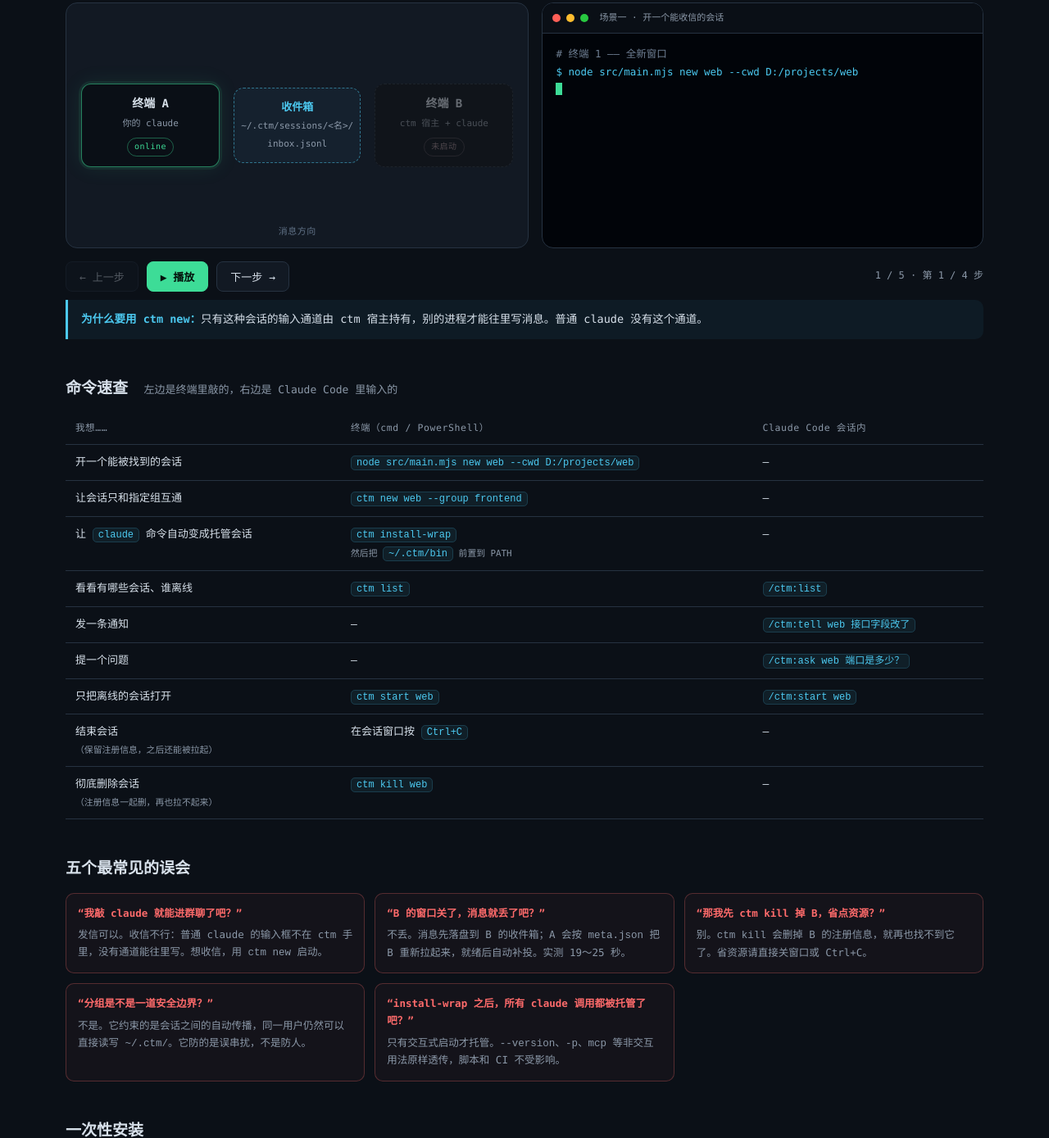
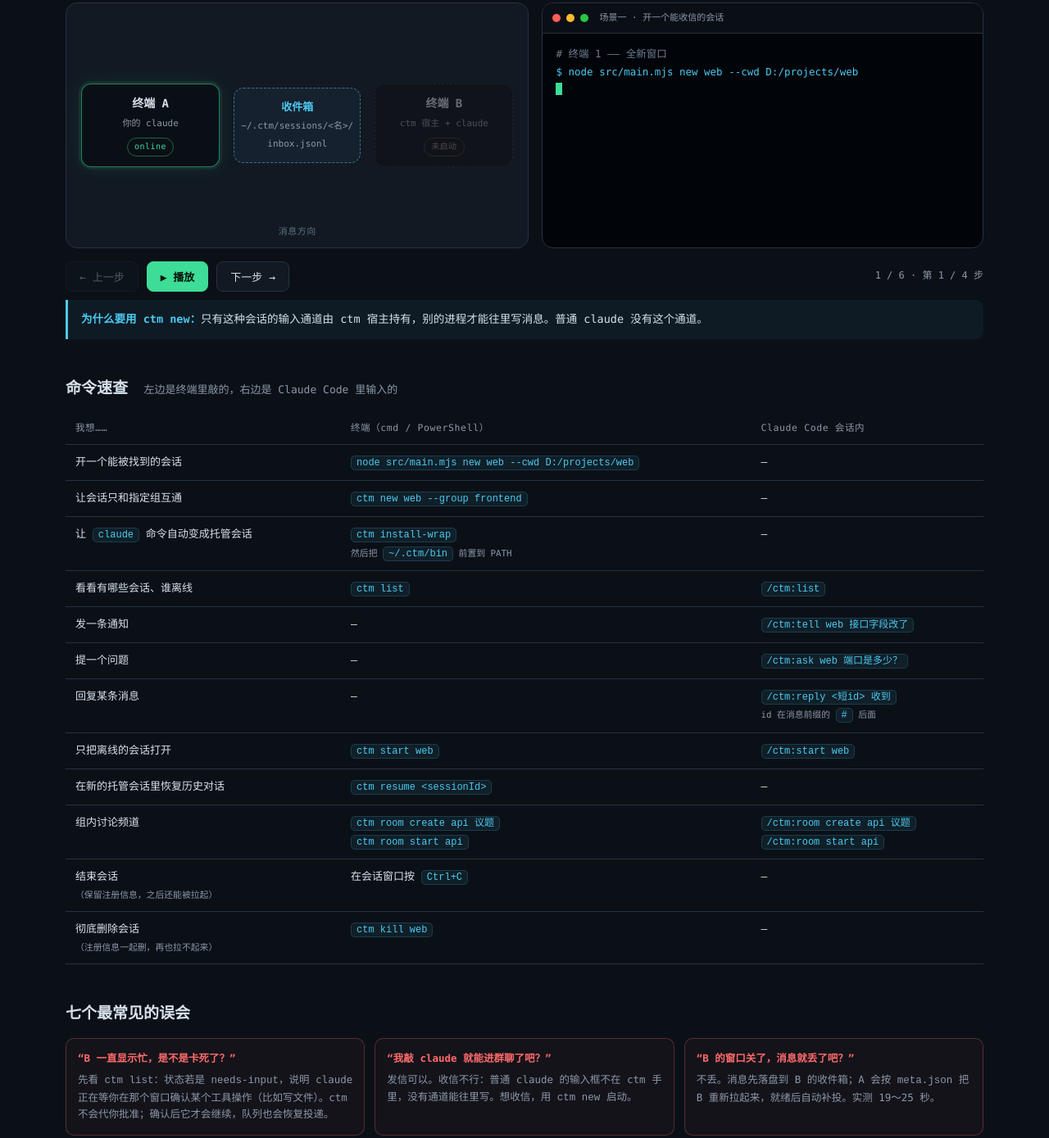
Before and after one commit to renhao-wan/ctm, a website: page docs/guide.html in a window 1280 px wide. Shown: the part 440-1829 px from the top of the page at 82% size. Drawn offline with Linux system fonts and the light colour scheme.

Commit message:
chore(release): 发布 0.3.0 并完善文档与自检
- npm files/prepack/LICENSE，npm pack 可打包
- doctor 增加数据目录、包装脚本、wt.exe 检查
- README、guide.html、设计文档同步 M4/M5

```diff
--- a/docs/guide.html
+++ b/docs/guide.html
@@ -303,7 +303,7 @@
 
   <header>
     <h1>ctm 使用指南 <span>·</span> 跟着动画走一遍</h1>
-    <p>不要读文档，点「播放」，看五个场景就行。每个场景 4～6 步。</p>
+    <p>不要读文档，点「播放」，看六个场景就行。每个场景 4～6 步。</p>
   </header>
 
   <div class="prereq">
@@ -319,6 +319,7 @@
     <button data-scene="2">③ B 没开：A 把 B 拉起来</button>
     <button data-scene="3">④ 分组：谁看得见谁</button>
     <button data-scene="4">⑤ 敲 claude 就自动托管</button>
+    <button data-scene="5">⑥ 组内讨论频道</button>
   </nav>
 
   <div class="stage">
@@ -403,9 +404,24 @@
         <td><code>/ctm:ask web 端口是多少？</code></td>
       </tr>
       <tr>
+        <td>回复某条消息</td>
+        <td>—</td>
+        <td><code>/ctm:reply &lt;短id&gt; 收到</code><br><small style="color:#8b98a8">id 在消息前缀的 <code>#</code> 后面</small></td>
+      </tr>
+      <tr>
         <td>只把离线的会话打开</td>
         <td><code>ctm start web</code></td>
         <td><code>/ctm:start web</code></td>
+      </tr>
+      <tr>
+        <td>在新的托管会话里恢复历史对话</td>
+        <td><code>ctm resume &lt;sessionId&gt;</code></td>
+        <td>—</td>
+      </tr>
+      <tr>
+        <td>组内讨论频道</td>
+        <td><code>ctm room create api 议题</code><br><code>ctm room start api</code></td>
+        <td><code>/ctm:room create api 议题</code><br><code>/ctm:room start api</code></td>
       </tr>
       <tr>
         <td>结束会话<br><small style="color:#8b98a8">（保留注册信息，之后还能被拉起）</small></td>
@@ -420,8 +436,12 @@
     </tbody>
   </table>
 
-  <h2>五个最常见的误会</h2>
+  <h2>七个最常见的误会</h2>
   <div class="myths">
+    <div class="myth">
+      <b>“B 一直显示忙，是不是卡死了？”</b>
+      <span>先看 <code>ctm list</code>：状态若是 <code>needs-input</code>，说明 claude 正在等你在那个窗口确认某个工具操作（比如写文件）。ctm 不会代你批准；确认后它才会继续，队列也会恢复投递。</span>
+    </div>
     <div class="myth">
       <b>“我敲 claude 就能进群聊了吧？”</b>
       <span>发信可以。收信不行：普通 claude 的输入框不在 ctm 手里，没有通道能往里写。想收信，用 <code>ctm new</code> 启动。</span>
@@ -441,6 +461,10 @@
     <div class="myth">
       <b>“install-wrap 之后，所有 claude 调用都被托管了吧？”</b>
       <span>只有交互式启动才托管。<code>--version</code>、<code>-p</code>、<code>mcp</code> 等非交互用法原样透传，脚本和 CI 不受影响。</span>
+    </div>
+    <div class="myth">
+      <b>“讨论频道会自动多轮吧？”</b>
+      <span>不会。每轮都要显式 <code>start</code>。自动多轮会让会话互相触发，token 成本不可控；节奏留在人手里。</span>
     </div>
   </div>
 
@@ -735,6 +759,63 @@
         },
       ],
     },
+    {
+      title: '场景六 · 组内讨论频道',
+      steps: [
+        {
+          lines: [
+            { t: '# 在 a 的会话里', c: 'dim' },
+            { t: '> /ctm:room create api 认证接口怎么改', c: 'cmd' },
+            { t: '{ "name": "api", "group": "frontend", "round": 0 }', c: '' },
+          ],
+          aName: 'a · frontend', aSub: '发起讨论',
+          bName: 'b · frontend', bSub: '同组成员',
+          a: 'online', b: 'online',
+          flow: '频道绑定 frontend',
+          tip: '<b>频道属于一个组。</b>组外会话既看不到频道，也不能发言。频道存储在 <code>~/.ctm/rooms/api/</code>，成员各自在自己的窗口里操作。',
+        },
+        {
+          lines: [
+            { t: '> /ctm:room start api 第一轮：字段命名', c: 'cmd' },
+            { t: '{ "round": 1, "sent": ["b", "c"],', c: '' },
+            { t: '  "note": "议题已写入各成员收件箱" }', c: '' },
+          ],
+          packet: 'inbox',
+          inboxHot: true,
+          aName: 'a · frontend', aSub: '发起讨论',
+          bName: 'b · frontend', bSub: '同组成员',
+          a: 'online', b: 'online',
+          flow: '议题进入成员收件箱',
+          tip: '<b>start 只是把议题排队。</b>它不会等待成员回答，也不会自动开始下一轮。成员离线时消息留在收件箱，等它启动后补投。',
+        },
+        {
+          lines: [
+            { t: '# 在 b 的会话里', c: 'dim' },
+            { t: '> /ctm:room say api 先加版本号', c: 'cmd' },
+            { t: '> /ctm:room say api 保持向后兼容', c: 'cmd' },
+          ],
+          aName: 'a · frontend', aSub: '发起讨论',
+          bName: 'b · frontend', bSub: '正在发言',
+          a: 'online', b: 'online',
+          flow: '发言追加到频道',
+          tip: '<b>发言只追加，不改写历史。</b>每条发言都带来源与轮次，summary 按轮次汇总，不会把不同轮的讨论混在一起。',
+        },
+        {
+          lines: [
+            { t: '> /ctm:room summary api', c: 'cmd' },
+            { t: '~/.ctm/rooms/api/summary.md', c: 'ok' },
+            { t: '# 第 1 轮：字段命名', c: 'dim' },
+            { t: '- a（议题）：第一轮：字段命名', c: '' },
+            { t: '- b：先加版本号', c: '' },
+          ],
+          aName: 'a · frontend', aSub: '发起讨论',
+          bName: 'b · frontend', bSub: '同组成员',
+          a: 'online', b: 'online',
+          flow: '按轮次汇总',
+          tip: '<b>不自动多轮的取舍：</b>自动多轮会让会话互相触发，token 成本不可控。每一轮都由你显式 start，讨论节奏留在人手里。',
+        },
+      ],
+    },
   ];
 
   const $ = (id) => document.getElementById(id);
```
Also changed, not shown: package.json (+19 -6 lines), .claude-plugin/plugin.json, README.md, 1 other file.
